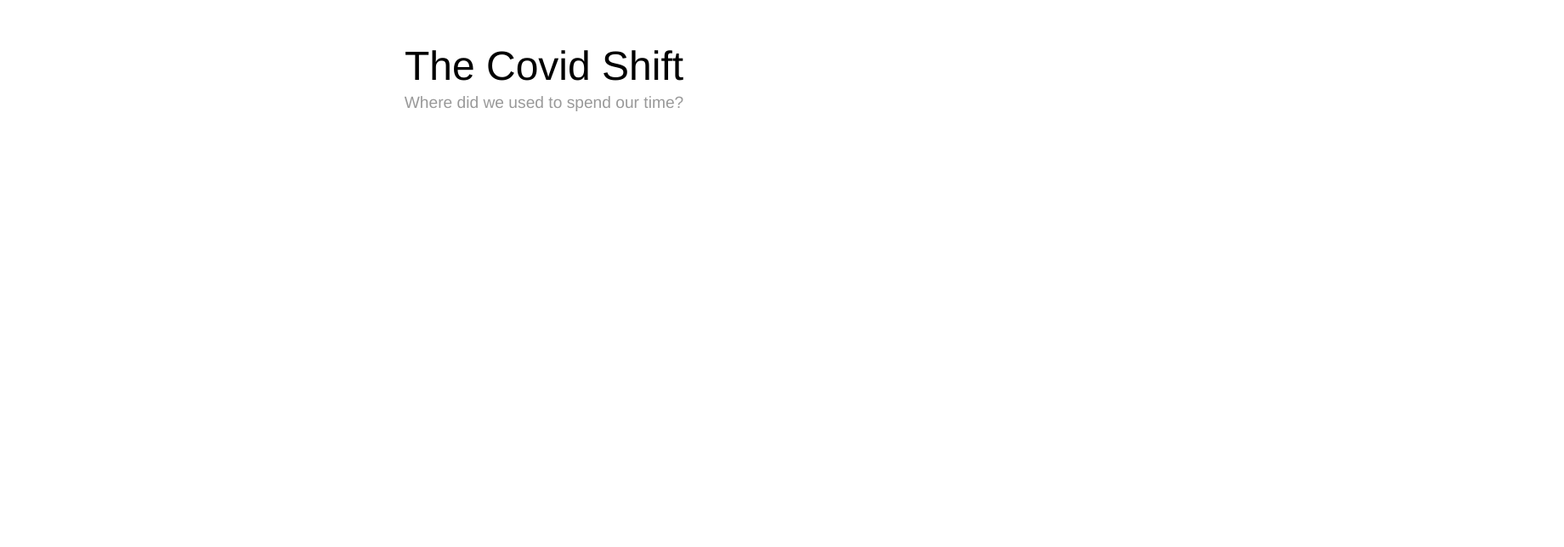
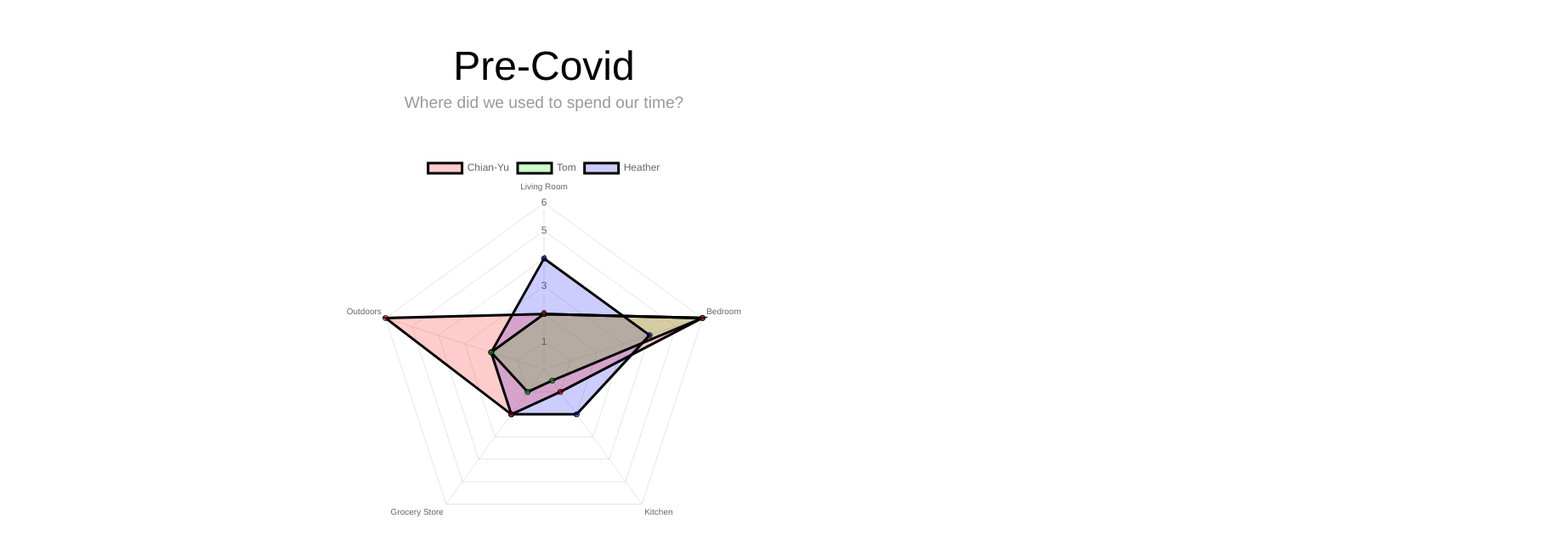
Before and after one commit to heathwa1/ActivityTracker, a plain HTML site: page index.html in a window 1280 px wide. Shown: the top 644 px of the page at 85% size, 1840 px wide, since content can reach past the window. Drawn offline with nearby package versions, Linux system fonts and the light colour scheme.

Commit message:
Made fixes

```diff
--- a/index.html
+++ b/index.html
@@ -1,14 +1,14 @@
 <!DOCTYPE html>
 <html>
   <head>
-    <title>Chart JS examples</title>
+    <title>Group 4 - Covid Radar Chart</title>
     <script src="https://cdn.jsdelivr.net/npm/chart.js@2.9.4/dist/Chart.min.js"></script>
 
     <link rel="stylesheet" type="text/css" href="style.css">
   </head>
   <body>
     <div class="wrapper">
-      <h1>The Covid Shift</h1>
+      <h1>Pre-Covid</h1>
       <h2>Where did we used to spend our time?</h2>
       <canvas id="precovidChart" width="1600" height="900"></canvas>
 
@@ -35,27 +35,30 @@
 //             data:[20,10,4,2]
 //            }]
 //           }
-      var ctx = document.getElementById("precovidChart);
+      var ctx = document.getElementById("precovidChart");
       var radarChart= new Chart(ctx, {
           type:"radar",
           data: {
             labels: ["Living Room", "Bedroom", "Kitchen", "Grocery Store", "Outdoors"],
             datasets: [{
-              label: "Chain Yu",
+              label: "Chian-Yu",
               borderColor: "black",
-              backgroundColor: "#652da6",
+              pointBackgroundColor: "rgba(255,0,0,0.4)",
+              backgroundColor: "rgba(255,0,0,0.2)",
               data: [2,6,1,2,6],
             },
             {
              label: "Tom",
              borderColor:"black",
-             backgroundColor: "#29912a",
+             pointBackgroundColor: "rgba(0,255,0,0.4)",
+             backgroundColor: "rgba(0,255,0,0.2)",
              data: [2,6,.5,1,2],
             },
             {
              label:"Heather",
              borderColor: "black",
-             backgroundColor: "#38a4cf",
+             pointBackgroundColor: "rgba(0,0,255,0.4)",
+             backgroundColor: "rgba(0,0,255,0.2)",
              data:[4,4,2,2,2],
             }]
           }
@@ -67,21 +70,24 @@
           data: {
             labels: ["Living Room", "Bedroom", "Kitchen", "Grocery Store", "Outdoors"],
             datasets: [{
-              label: "Chian Yu",
+              label: "Chian-Yu",
               borderColor: "black",
-              backgroundColor: "#30125c",
+              pointBackgroundColor: "rgba(255,0,0,0.4)",
+              backgroundColor: "rgba(255,0,0,0.2)",
               data: [2,6,1,2,6]
             },
             {
              label: "Tom",
              borderColor: "black",
-             backgroundColor: "#479148",
+             pointBackgroundColor: "rgba(0,255,0,0.4)",
+             backgroundColor: "rgba(0,255,0,0.2)",
              data: [2,6,.5,1,2]
             },
             {
              label: "Heather",
              borderColor: "black",
-             backgroundColor: "#1c8c99",
+             pointBackgroundColor: "rgba(0,0,255,0.4)",
+             backgroundColor: "rgba(0,0,255,0.2)",
              data: [4,4,2,2,2]
             }]
           }
```
